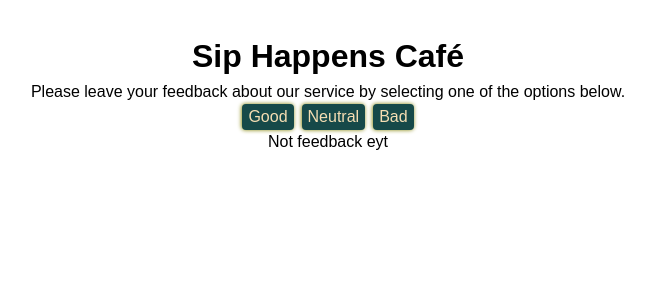
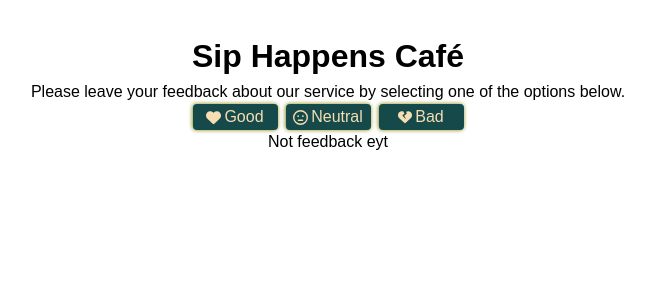
Before and after one commit to NovichokUA/goit-react-hw-02, a React (Vite) app: page / in a window 1280 px wide. Shown: the top 300 px of the page, without its empty margins (312-967 px from the left). Built offline with nearby package versions, Linux system fonts and the light colour scheme.

Commit message:
add css btn

```diff
--- a/src/components/Options/Options.jsx
+++ b/src/components/Options/Options.jsx
@@ -1,19 +1,29 @@
 import css from "./Options.module.css";
+import {
+  FaHeart,
+  FaRegFaceMeh,
+  FaHeartCrack,
+  FaRegTrashCan,
+} from "react-icons/fa6";
 
 export const Options = ({ onUpdate, totalFeedback, reset }) => {
   return (
     <div className={css.container}>
       <button className={css.btn} onClick={() => onUpdate("good")}>
+        <FaHeart className={css.myIconGood} size="15" />
         Good
       </button>
       <button className={css.btn} onClick={() => onUpdate("neutral")}>
+        <FaRegFaceMeh className={css.myIconGood} size="15" />
         Neutral
       </button>
       <button className={css.btn} onClick={() => onUpdate("bad")}>
+        <FaHeartCrack className={css.myIconGood} size="14" />
         Bad
       </button>
       {totalFeedback > 0 && (
         <button className={css.btn} onClick={reset}>
+          <FaRegTrashCan size="14" />
           Reset
         </button>
       )}
--- a/src/components/Options/Options.module.css
+++ b/src/components/Options/Options.module.css
@@ -5,12 +5,20 @@
 }
 
 .btn {
+    display: inline-flex;
+    justify-content: center;
+    align-items: center;
+    gap: 3px;
+    min-width: 85px;
     padding: 4px 6px;
     color: wheat;
     background-color: rgb(22, 73, 73);
     border: none;
     border-radius: 4px;
     box-shadow: -0.5px 0 4px olive;
+    font-size: 16px;
+    text-align: center;
+    cursor: pointer;
 }
 
 .btn:hover {
@@ -28,3 +36,7 @@
 .btn:active {
     background-color: #906e09;
 }
+
+.btn:active>.myIconGood {
+    fill: red;
+}
```
